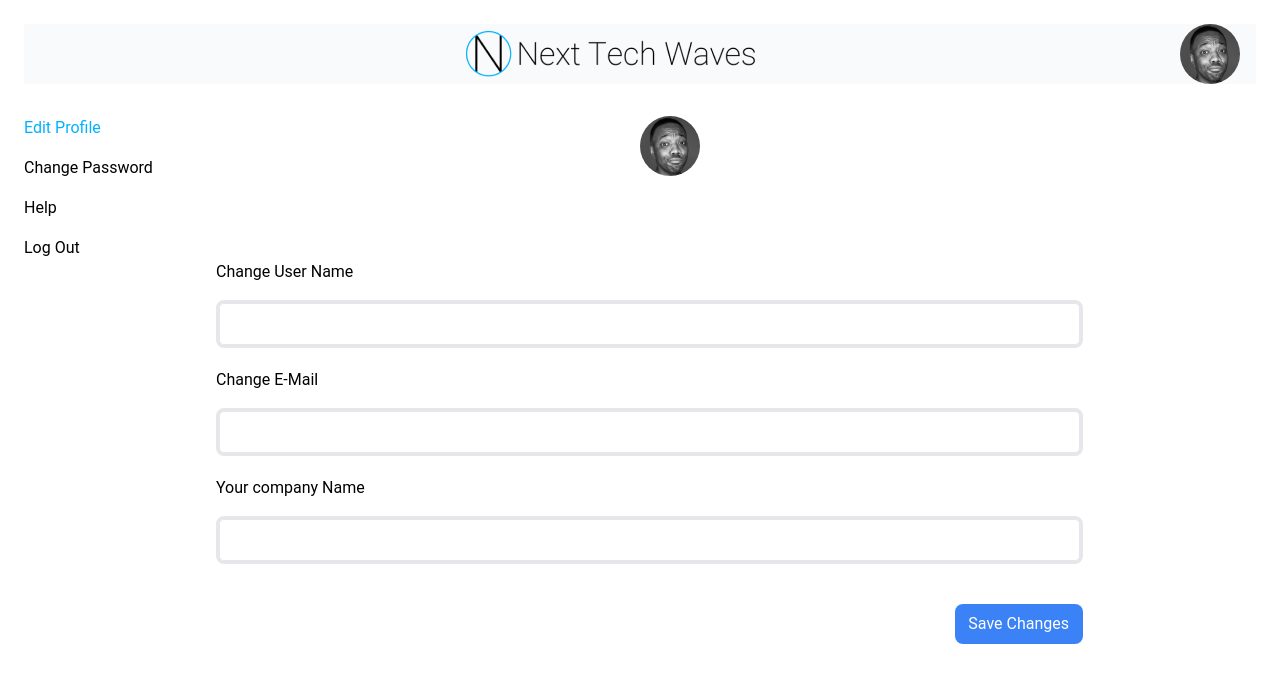
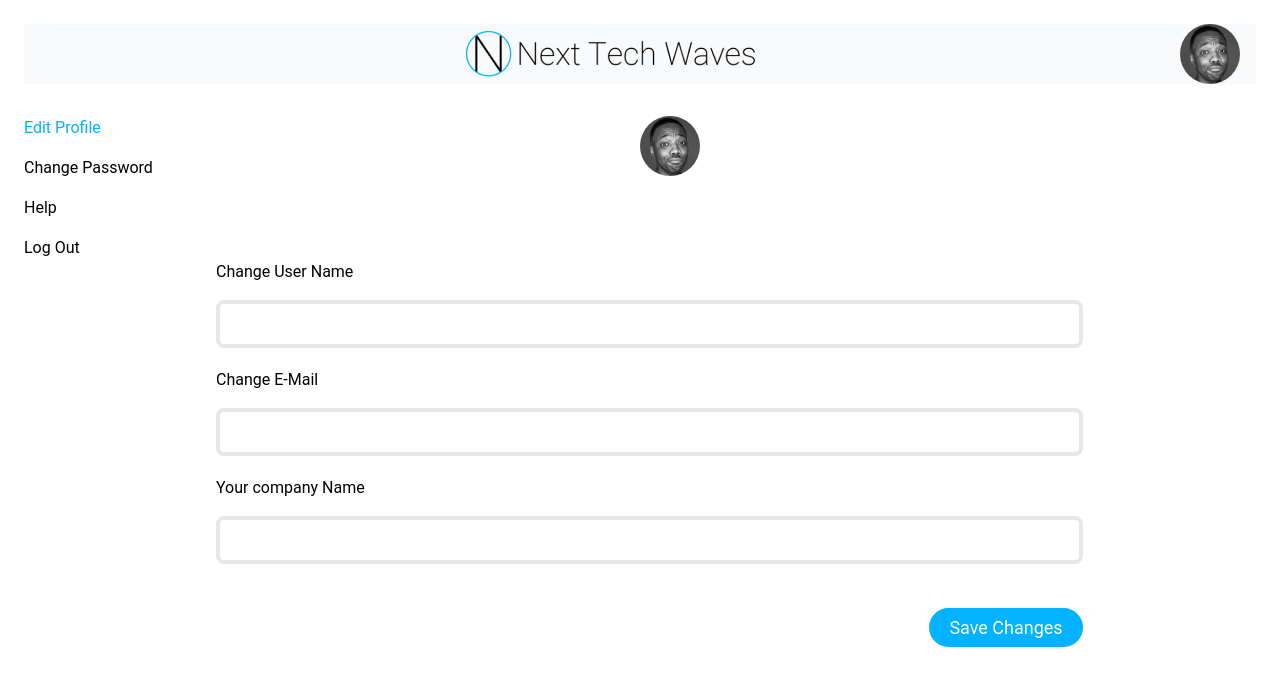
Before and after one commit to krishanumishra778/NTW, a React (Vite) app in the folder client/: page /Editprofile in a window 1280 px wide. Shown: the top 686 px of the page. Built offline with nearby package versions, Linux system fonts and the light colour scheme.

Commit message:
Update Editprofile.jsx

```diff
--- a/client/src/Components/pages/Editprofile.jsx
+++ b/client/src/Components/pages/Editprofile.jsx
@@ -120,8 +120,8 @@ export const Editprofile = () => {
                     <h1 className='pb-4'>Your company Name</h1>
                     <input className='border-4 pt-4 w-10/12 rounded-lg' type="text" />
                 </div>
-                <div className='  flex justify-end w-10/12 pt-10 '>
-                    <button className='text-white text-center bg-blue-500 rounded-lg w-32  p-2 '>Save Changes</button>
+                <div className='  flex justify-end w-10/12 pt-6  '>
+                    <button className='text-white text-center   p-2 bg-[#00B2FF]  rounded-3xl px-[20px] py-[6px] sm:text-mp xs:text-tp md:text-p  my-5 hover:bg-[#00b3ffd8] transition ease-in-out delay-150 hover:-translate-y-1 hover:scale-110 duration-300 '>Save Changes</button>
                 </div>
             </div>
 
```
